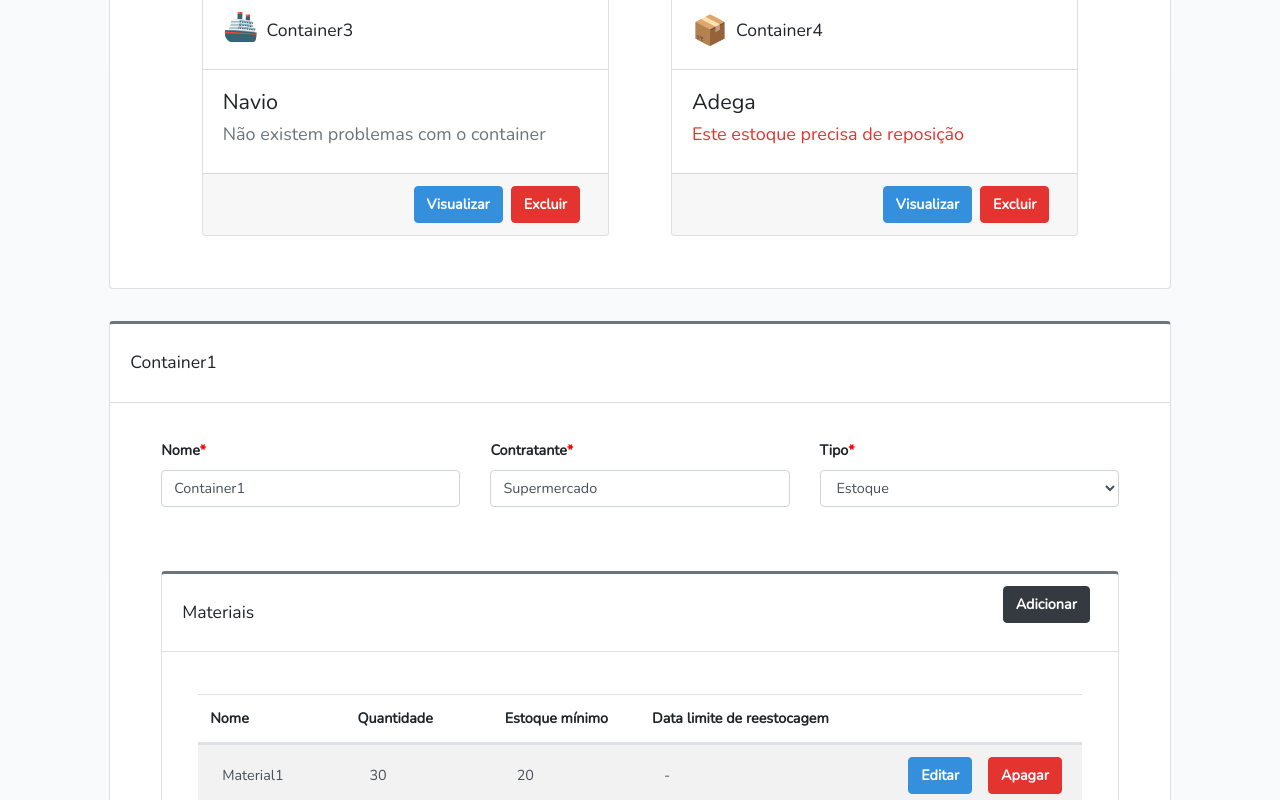
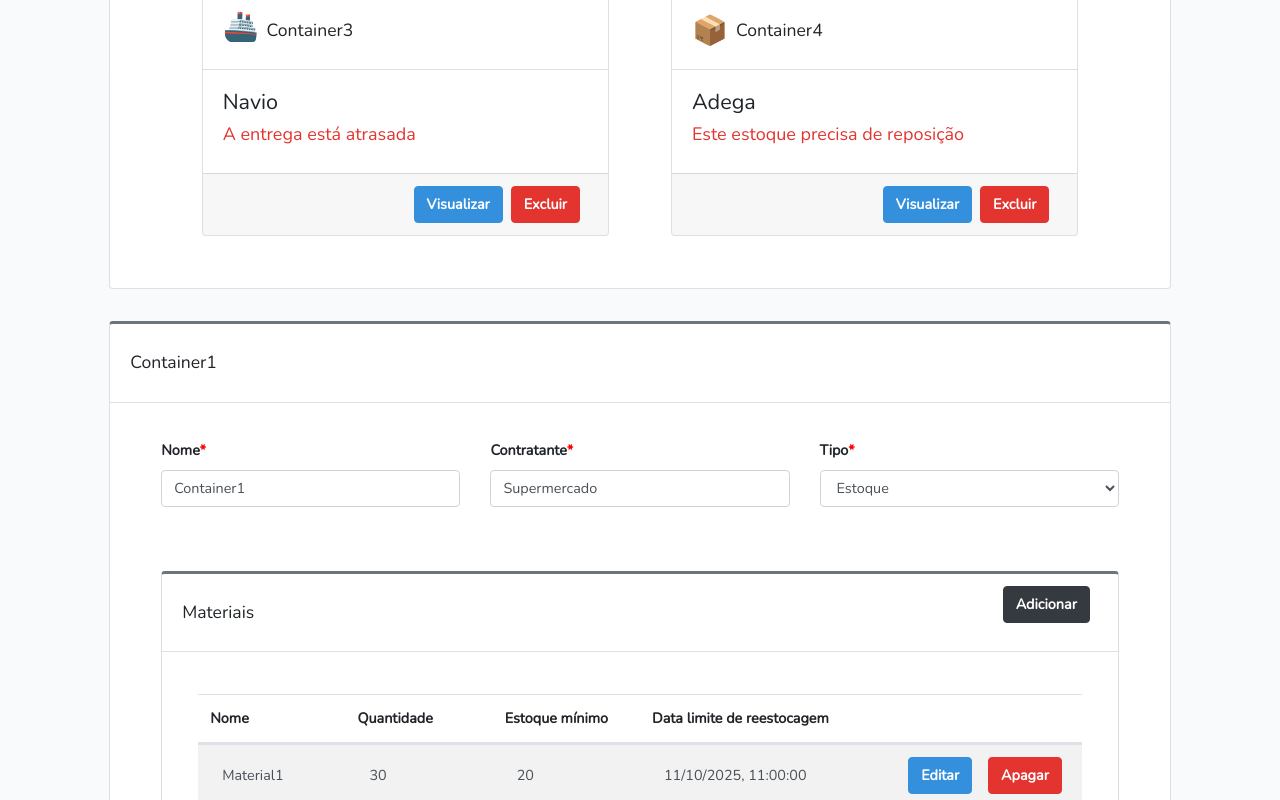
Before and after one commit to ufjf-dcc207/ufjf-dcc207-2025-3-a-sem2-container2, a React (Vite) app: page / in a window 1280 px wide. Shown: the part 440-1240 px from the top of the page. Built offline with nearby package versions, Linux system fonts and the light colour scheme.

Commit message:
arrumando bug ao trocar tipo de container e bug de não trocar o alerta caso tenha problema com o container após edição

```diff
--- a/container_data.json
+++ b/container_data.json
@@ -6,13 +6,13 @@
             "title": "Container1",
             "type": "stock",
             "info": "Supermercado",
-            "alert": false,
             "materials": [
                 {
                     "id": 0,
                     "title": "Material1",
                     "amount": 30,
-                    "minimumStock": 20
+                    "minimumStock": 20,
+                    "limitDate": "2025-10-11T08:00:00-03:00"
                 },
                 {
                     "id": 1,
@@ -28,12 +28,12 @@
             "title": "Container2",
             "type": "transport",
             "info": "Amazon",
-            "alert": true,
             "materials": [
                 {
                     "id": 0,
                     "title": "Material1",
-                    "amount": 30
+                    "amount": 30,
+                    "limitDate": "2025-10-11T08:00:00-03:00"
                 },
                 {
                     "id": 1,
@@ -48,12 +48,12 @@
             "title": "Container3",
             "type": "transport",
             "info": "Navio",
-            "alert": false,
             "materials": [
                 {
                     "id": 0,
                     "title": "Material3",
-                    "amount": 25
+                    "amount": 25,
+                    "limitDate": "2025-10-11T08:00:00-03:00"
                 },
                 {
                     "id": 1,
@@ -68,13 +68,13 @@
             "title": "Container4",
             "type": "stock",
             "info": "Adega",
-            "alert": true,
             "materials": [
                 {
                     "id": 0,
                     "title": "Material3",
                     "amount": 25,
-                    "minimumStock": 20
+                    "minimumStock": 20,
+                    "limitDate": "2025-10-11T08:00:00-03:00"
                 },
                 {
                     "id": 1,
--- a/src/Container.tsx
+++ b/src/Container.tsx
@@ -10,12 +10,19 @@ export type ContainerType = {
   title: string,
   type: string,
   info: string,
-  alert: boolean
   materials?: Array<MaterialType>
 }
 
 type ContainerProps = {
   container: ContainerType
+}
+
+function containerStatus(container : ContainerType) {
+  if(container.type == "stock") {
+    return container.materials?.findIndex(material => material.amount < material.minimumStock) != -1
+  } else {
+    return container.materials?.findIndex(material => new Date(material.limitDate) < new Date()) != -1
+  }
 }
 
 export function Container({ container }: ContainerProps) {
@@ -30,9 +37,9 @@ export function Container({ container }: ContainerProps) {
         <h4>
           {container.info}
         </h4>
-        <h5 className={container.alert ? "text-danger" : "text-secondary"}>
-          {container.alert && container.type == 'transport' ? "A entrega está atrasada" :
-            container.alert && container.type == 'stock' ? "Este estoque precisa de reposição" : "Não existem problemas com o container"}
+        <h5 className={containerStatus(container) ? "text-danger" : "text-secondary"}>
+          {containerStatus(container) && container.type == 'transport' ? "A entrega está atrasada" :
+            containerStatus(container) && container.type == 'stock' ? "Este estoque precisa de reposição" : "Não existem problemas com o container"}
         </h5>
       </CardBody>
 
--- a/src/ContainerForm.tsx
+++ b/src/ContainerForm.tsx
@@ -26,7 +26,7 @@ export function ContainerForm({ container, handleChange } : ContainerFormType) {
                             {optionLabel: "Estoque", optionValue: "stock"}, {optionLabel: "Transporte", optionValue: "transport"}
                         ]
                     }/>
-                    <ContainerMaterialBoard materials={container.materials} handleChange={handleChange}
+                    <ContainerMaterialBoard materials={container.materials} containerType={container.type} handleChange={handleChange}
                         tableHeaders={container?.type === "stock" ? ["Nome", "Quantidade", "Estoque mínimo", "Data limite de reestocagem"] :
                             ["Nome", "Quantidade", "Data de entrega"]
                         }>
--- a/src/ContainerMaterialsBoard.tsx
+++ b/src/ContainerMaterialsBoard.tsx
@@ -9,11 +9,12 @@ import { CardBody } from "./CardBody.tsx"
 
 type ContainerMaterialBoardProps = {
   materials?: Array<MaterialType>
+  containerType: string
   tableHeaders: Array<string>
   handleChange: any
 }
 
-export function ContainerMaterialBoard({ materials, tableHeaders, handleChange }: ContainerMaterialBoardProps) {
+export function ContainerMaterialBoard({ materials, containerType, tableHeaders, handleChange }: ContainerMaterialBoardProps) {
   return (
     <Card containerCard={false} customStyle="col-12 mt-5">
       <CardHeader title="Materiais">
@@ -22,8 +23,7 @@ export function ContainerMaterialBoard({ materials, tableHeaders, handleChange }
       <CardBody customStyle="d-flex justify-content-center m-3">
         <Table table={{ headers: tableHeaders, hasActions: true }}>
           {materials ? materials.map((material) => {
-
-              return <Material key={material.id} material={material} handleChange={handleChange}/>
+              return <Material key={material.id} material={material} containerType={containerType} handleChange={handleChange}/>
           }) : ""}
         </Table>
       </CardBody>
--- a/src/Dashboard.tsx
+++ b/src/Dashboard.tsx
@@ -3,22 +3,24 @@ import { ContainerForm } from './ContainerForm';
 import { useState } from 'react';
 import {type ContainerBoardType} from './ContainerBoard'
 
-
 type DashboardProps = {
   container_data: ContainerBoardType
 }
-
 
 function Dashboard({ container_data }: DashboardProps) {
   const [containers, setContainers] = useState<ContainerBoardType>(container_data)
 
   function handleChange(e : any, containerId : number, materialId ?: number){
-    const { name, value } = e.target;
+    let { name, value } = e.target;
     const newContainers = structuredClone(containers);
     let containerIndex = newContainers.containers.findIndex(container => container.id == containerId);
     let containerToChange = newContainers.containers[containerIndex]
 
     if (materialId !== undefined){
+      if((name === "amount" || name === "minimumStock") && (typeof value === "string")) {
+          value = parseInt(value)
+      }
+      console.log(value)
       containerToChange.materials[materialId][name] = value
     } else {
       containerToChange[name] = value;
--- a/src/Material.tsx
+++ b/src/Material.tsx
@@ -12,24 +12,25 @@ export type MaterialType = {
 
 type MaterialProps = {
   material: MaterialType,
+  containerType: string,
   handleChange: any
 }
 
-export function Material({ material, handleChange }: MaterialProps) {
+export function Material({ material, containerType, handleChange }: MaterialProps) {
   return (
     <tr>
-        <td className={material.minimumStock ? "col-2" : "col-3"}>
+        <td className={containerType === "stock" ? "col-2" : "col-3"}>
           <CustomInput type={"text"} isSelect={false} inputCustomStyle="bg-transparent border-0" setName={"title"} setValue={material.title} handleChange={(e : any) => handleChange(e, material.id)}/>
         </td>
-        {!material.minimumStock ?
+        {containerType === "stock" && material.minimumStock ?
+          <td className="col-2">
+            <CustomInput isSelect={false} type={"number"} inputCustomStyle={`bg-transparent border-0 ${material.amount < material.minimumStock ? 'text-danger' : ''}`} setName={"amount"} setValue={material.amount} handleChange={(e : any) => handleChange(e, material.id)}></CustomInput>
+          </td> :
           <td className="col-3">
             <CustomInput isSelect={false} type={"number"} inputCustomStyle="bg-transparent border-0" setName={"amount"} setValue={material.amount} handleChange={(e : any) => handleChange(e, material.id)}></CustomInput>
-          </td> :
-          <td className="col-2">
-            <CustomInput isSelect={false} type={"number"} inputCustomStyle={`bg-transparent border-0 ${material.amount < material.minimumStock ? 'text-danger' : ''}`} setName={"amount"} setValue={material.amount} handleChange={(e : any) => handleChange(e, material.id)}></CustomInput>
           </td>
         }
-        {material.minimumStock &&
+        {containerType === "stock" &&
           <td className="col-2 justify-content-center">
             <CustomInput isSelect={false} type={"number"} inputCustomStyle="bg-transparent border-0" setName={"minimumStock"} setValue={material.minimumStock} handleChange={(e : any) => handleChange(e, material.id)}></CustomInput>
           </td>
```
